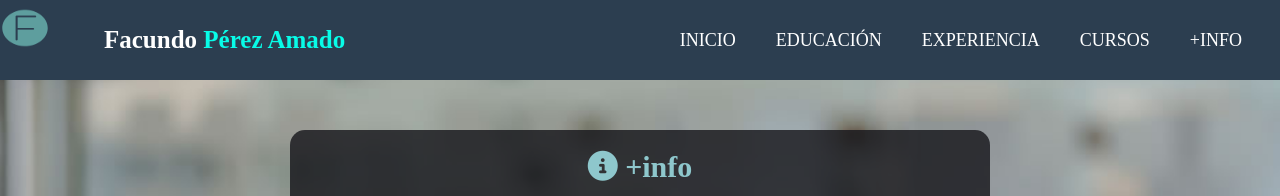
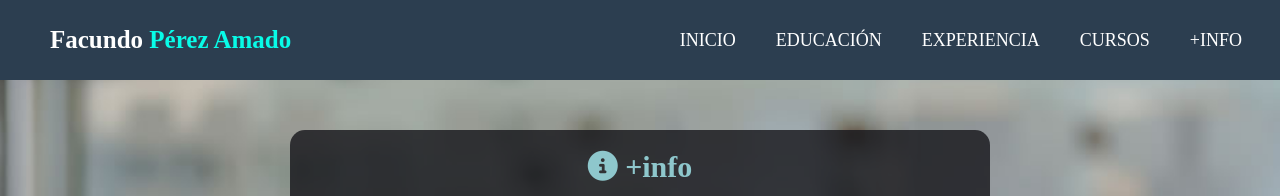
Before and after one commit to fafakuper/facuperezamado.github.io, a plain HTML site: page +info.html in a window 1280 px wide. Shown: the top 196 px of the page. Drawn offline with Linux system fonts and the light colour scheme.

Commit message:
Update +info.html

```diff
--- a/+info.html
+++ b/+info.html
@@ -12,7 +12,6 @@
 </head>
 <body>
     <nav>
-        <img class="logo" src="logo2.png">
         <h2 class="nombre">Facundo <span class="apellido">Pérez Amado</span></h2>
         <input type="checkbox" id="check">
         <label for="check" class="checkbtn">
```
